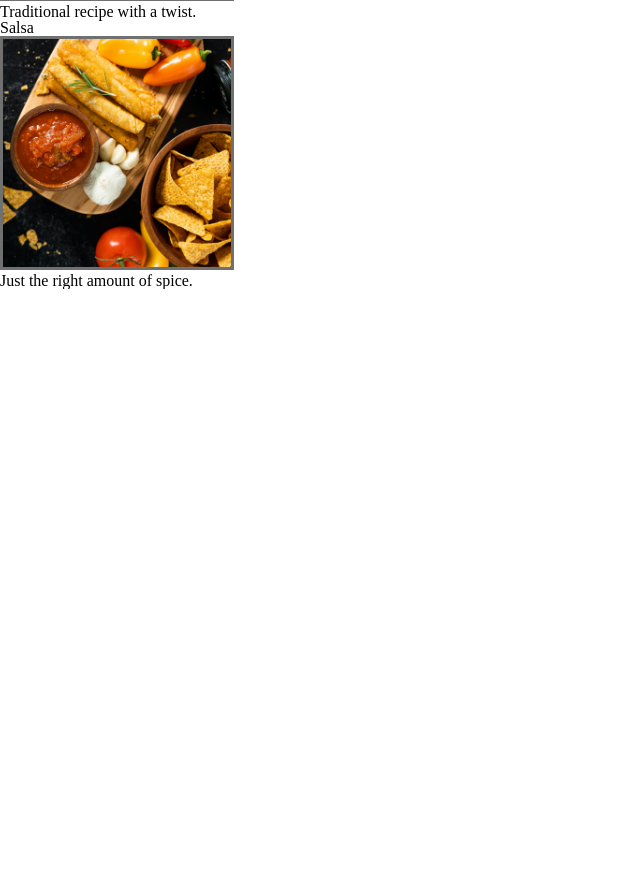
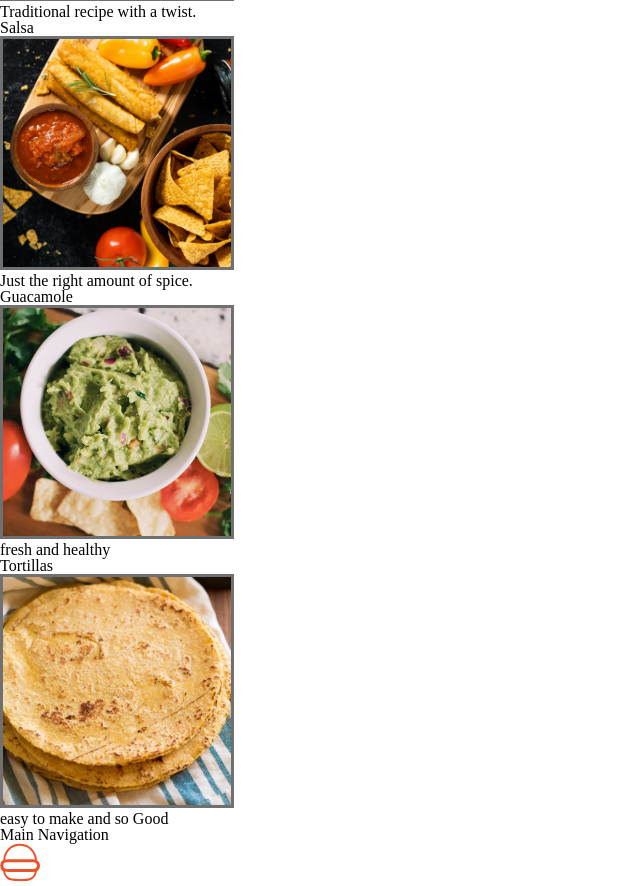
Before and after one commit to banolasc/recipe, a plain HTML site: page index.html in a window 1280 px wide. Shown: the part 1347-2233 px from the top of the page, without its empty margins (0-640 px from the left). Before the commit the page ends 1636 px from the top, so only its background shows below. Drawn offline with Linux system fonts and the light colour scheme.

Commit message:
Update index.html

```diff
--- a/index.html
+++ b/index.html
@@ -137,10 +137,27 @@
             <img src="../recipe/images/salsa.png" alt="salsa">
             <p>Just the right amount of spice.</p>
         </section>
+        <section>
+            <h3>Guacamole</h3>
+            <img src="../recipe/images/guacamole.png">
+            <p>fresh and healthy</p>
+        </section>
+        <section>
+            <h3>Tortillas</h3>
+            <img src="../recipe/images/tortillas.png">
+            <p>easy to make and so Good</p>
+        </section>
+    </aside>
+    <section>
+        <h2>Main Navigation</h2>
+        <svg xmlns="http://www.w3.org/2000/svg" width="40" height="40" style="enable-background:new 0 0 40 40" xml:space="preserve">
+            <path d="M36 17.6c.1 1.8.1 3.6.1 5.4.1 2.7 0 5.5-.9 8-.5 1.4-1.3 2.6-2.4 3.6-3.3 2.7-6 2.4-12.6 2.4-4.6 0-9.2.2-12.2-1.9-2.5-1.8-3.6-4.2-3.8-7.1-.2-3.6.1-7.2.1-10.8 0-2.6.6-5.1 1.9-7.4 2.5-4.5 7.3-7.5 12.4-8 .4-.1.9-.1 1.4-.1 5.2 0 10.1 2.6 13 6.8 1 1.5 1.8 3.1 2.3 4.9.4 1.3.6 2.7.7 4.2z" style="fill:none;stroke:#eb5428;stroke-width:2;stroke-miterlimit:10"/>
+            <path d="M36.1 22.6c0 .5-.1 1-.5 1.4-.5.7-1.4 1.2-2.6 1.3-2.8.2-5.8.1-8.6.1h-12c-1.3 0-2.6 0-3.8-.1-1.1 0-2.4 0-3.3-.6-.8-.6-1.2-1.4-1.2-2.2 0-.9.3-1.8 1.5-2.3.9-.4 2-.5 3.1-.5 1.4 0 2.8-.1 4.3-.1h14.5c1.2 0 2.3 0 3.5.1 1.7.1 3.3-.1 4.4 1 .3.6.7 1.3.7 1.9z" style="fill:none;stroke:#fff;stroke-width:2.0832;stroke-miterlimit:10"/>
+            <path d="M38.5 22.6c0 .9-.2 1.7-.5 2.5-.6 1.3-1.7 2.1-3 2.2-3.3.3-6.7.2-9.9.2H11.2c-1.5 0-3-.1-4.4-.1-1.3-.1-2.8 0-3.8-1-.9-1-1.3-2.5-1.3-3.8 0-1.6.3-3.1 1.7-4 1-.7 2.3-.8 3.5-.8 1.6-.1 3.3-.1 4.9-.1H28.5c1.3 0 2.7 0 4 .1 2 .1 3.8-.1 5.1 1.7.5.9.9 2 .9 3.1z" style="fill:none;stroke:#eb5428;stroke-width:2.9408;stroke-miterlimit:10"/>
+          </svg>
 
 
-
-    </aside>
+    </section>
 
 
 
```
